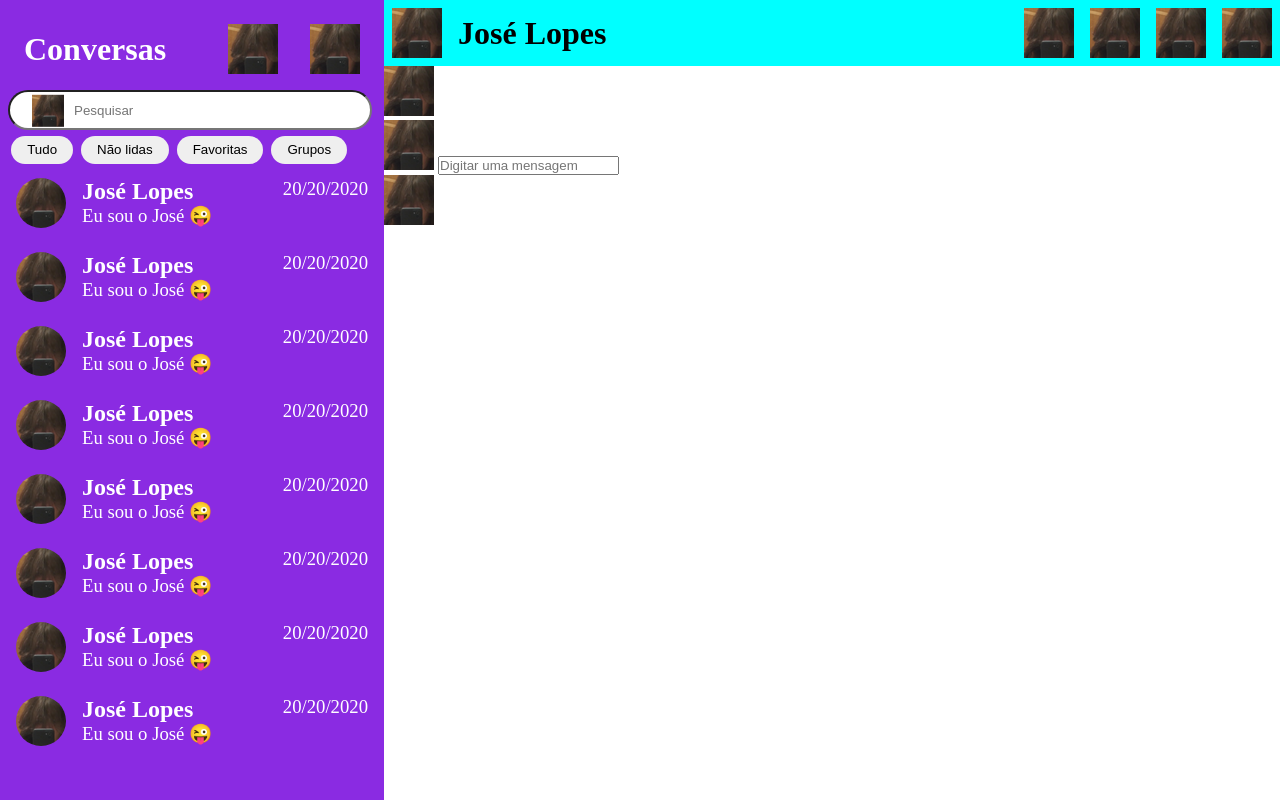
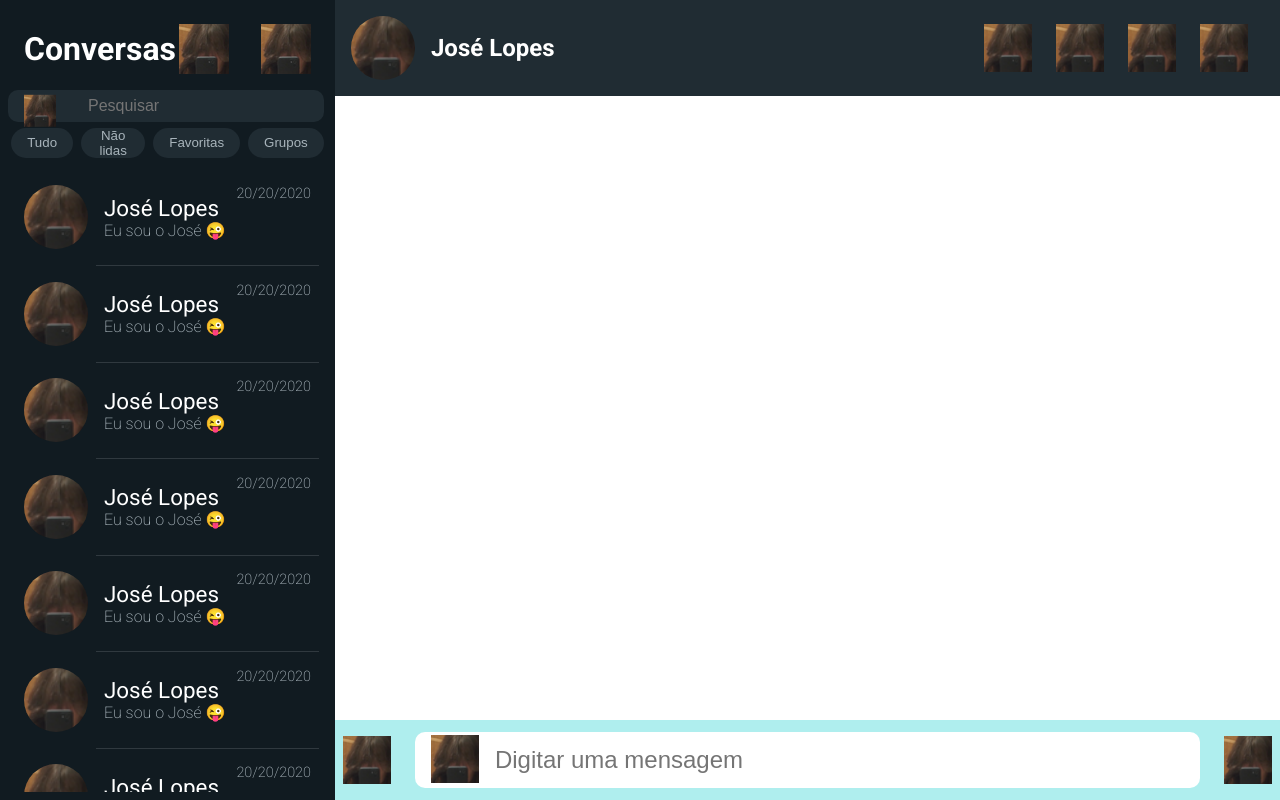
Before and after one commit to campoos/api-whatsapp, a plain HTML site: page index.html in a window 1280 px wide. Drawn offline with Linux system fonts and the light colour scheme.

Commit message:
continuação da construção da tela

```diff
--- a/index.html
+++ b/index.html
@@ -3,6 +3,10 @@
 <head>
     <meta charset="UTF-8">
     <meta name="viewport" content="width=device-width, initial-scale=1.0">
+    <link rel="preconnect" href="https://fonts.googleapis.com">
+    <link rel="preconnect" href="https://fonts.gstatic.com" crossorigin>
+    <link href="https://fonts.googleapis.com/css2?family=Roboto:ital,wght@0,100..900;1,100..900&display=swap" rel="stylesheet">
+
     <link rel="stylesheet" href="./site zap zap/style.css">
     <title>Zip-Zop</title>
 </head>
@@ -36,6 +40,7 @@
                 </div>
                 <h3>20/20/2020</h3>
             </div>
+            <hr>
             <div class="contato">
                 <div class="dadosContato">
                     <img src="./img/placeholder.png" alt="">
@@ -46,6 +51,7 @@
                 </div>
                 <h3>20/20/2020</h3>
             </div>
+            <hr>
             <div class="contato">
                 <div class="dadosContato">
                     <img src="./img/placeholder.png" alt="">
@@ -56,6 +62,7 @@
                 </div>
                 <h3>20/20/2020</h3>
             </div>
+            <hr>
             <div class="contato">
                 <div class="dadosContato">
                     <img src="./img/placeholder.png" alt="">
@@ -66,6 +73,7 @@
                 </div>
                 <h3>20/20/2020</h3>
             </div>
+            <hr>
             <div class="contato">
                 <div class="dadosContato">
                     <img src="./img/placeholder.png" alt="">
@@ -76,6 +84,7 @@
                 </div>
                 <h3>20/20/2020</h3>
             </div>
+            <hr>
             <div class="contato">
                 <div class="dadosContato">
                     <img src="./img/placeholder.png" alt="">
@@ -86,6 +95,7 @@
                 </div>
                 <h3>20/20/2020</h3>
             </div>
+            <hr>
             <div class="contato">
                 <div class="dadosContato">
                     <img src="./img/placeholder.png" alt="">
@@ -96,6 +106,7 @@
                 </div>
                 <h3>20/20/2020</h3>
             </div>
+            <hr>
             <div class="contato">
                 <div class="dadosContato">
                     <img src="./img/placeholder.png" alt="">
@@ -106,6 +117,7 @@
                 </div>
                 <h3>20/20/2020</h3>
             </div>
+            <hr>
         </div>
     </div>
     <div class="main">
--- a/site zap zap/style.css
+++ b/site zap zap/style.css
@@ -8,16 +8,17 @@ body {
     width: 100vw;
     height: 100vh;
     display: flex;
+    font-family: "Roboto", sans-serif;
 }
 
 .barraLateral {
-    width: 30%;
+    width: 35%;
     height: 100%;
     display: flex;
     flex-direction: column;
     padding: 0.5rem;
     align-items: center;
-    background-color: blueviolet;
+    background-color: #111B21;
 }
 
 .headerBarraLateral {
@@ -30,6 +31,7 @@ body {
 
 .headerBarraLateral h1 {
     color: white;
+    font-weight: 700;
 }
 
 .headerBarraLateral .icons-Header-BarraLateral {
@@ -46,8 +48,11 @@ body {
 .inputPesquisa input {
     width: 99%;
     height: 100%;
-    padding-left: 4rem;
-    border-radius: 50px;
+    padding-left: 5rem;
+    border-radius: 10px;
+    border: none;
+    font-size: 1rem;
+    background-color: #202C33;
 }
 
 .inputPesquisa img {
@@ -55,43 +60,88 @@ body {
     height: 2rem;
     left: 0;
     transform: translateY(15%);
-    margin-left: 1.5rem;
+    margin-left: 1rem;
 }
 
 .botoesBarraLateral {
     display: flex;
     align-items: center;
     gap: 0.5rem;
+    margin-top: 0.2rem;
     width: 100%;
     height: 2.5rem;
     padding: 0.2rem;
 }
 
 .botoesBarraLateral button {
-    height: 85%;
+    height: 100%;
     border: none;
     padding: 0rem 1rem 0rem 1rem;
     border-radius: 50px;
+    background-color: #202C33;
+    color: white;
+    font-weight: 100;
+    color: #A8B4BB;
 }
 
 .listaContatos {
     width: 100%;
     padding: 0.5rem;
+    overflow: auto;
 }
 
 .contato {
+    margin-top: 0.5rem;
     display: flex;
     justify-content: space-between;
-    margin-bottom: 1.5rem;
+    padding: 0.5rem;
+}
+
+.listaContatos .contato h3 {
+    font-weight: 200;
+    font-size: 0.9rem;
+    color: #A8B4BB;
+}
+
+.listaContatos hr {
+    height: 0.5px; /* Deixa a linha mais fina */
+    margin-top: 0.5rem;
+    margin-bottom: 0.5rem;
+    background-color: rgba(81, 89, 94, 0.5); /* Cor com transparência (50% de opacidade) */
+    color: transparent; /* A cor do texto dentro do <hr> será transparente */
+    margin-left: 5rem;
+    border: none;
 }
 
 .contato .dadosContato {
     display: flex;
 }
 
+.contato .dadosContato .textoContato{
+    display: flex;
+    flex-direction: column;
+    justify-content: center;
+    align-items: center;
+    text-align: start;
+}
+
+.contato .dadosContato .textoContato h2{
+    width: 100%;
+    font-weight: 400;
+    font-size: 1.4rem;
+    text-align: start;
+}
+
+.contato .dadosContato .textoContato h3{
+    font-weight: 200;
+    font-size: 1rem;
+    color: #A8B4BB;
+}
+
 .contato img {
     border-radius: 50px;
     margin-right: 1rem;
+    height: 4rem;
 }
 
 .contato h2 {
@@ -104,13 +154,17 @@ body {
 }
 
 .main {
-    height: 100%;
-    width: 70%;
+    height: 100vh;
+    width: 100%;
+    display: flex;
+    flex-direction: column;
+    justify-content: space-between;
 }
 
 .main .headerMain {
     width: 100%;
-    background-color: aqua;
+    height: 6rem;
+    background-color: #202C33;
     display: flex;
     justify-content: space-between;
 }
@@ -123,10 +177,71 @@ body {
     flex-grow: 1;
 }
 
+.main .headerMain .contatoConversa img {
+    border-radius: 50%;
+    height: 4rem;
+    margin-left: 0.5rem;
+}
+
+.main .headerMain .contatoConversa h1 {
+    color: white;
+    font-size: 1.5rem;
+    font-weight: 700;
+}
+
 .main .botoesHeader {
     width: 50%;
     display: flex;
+    align-items: center;
     justify-content: end;
-    gap: 1rem;
+    gap: 1.5rem;
+    margin: 0.5rem;
+    margin-right: 2rem;
+    flex-grow: 1;
+}
+
+.main .botoesHeader img {
+    height: 3rem;
+}
+
+.main .footerMain {
+    background-color: paleturquoise;
+    display: flex;
+    width: 100%;
+    height: 5rem;
     padding: 0.5rem;
+    justify-content: space-between;
+    align-items: center;
 }
+
+.main .footerMain img {
+    height: 3rem;
+}
+
+.main .footerMain .inputMensagem {
+    flex-grow: 1;
+    height: 3.5rem;
+    position: relative;
+    margin-left: 1.5rem;
+    margin-right: 1.5rem;
+
+}
+
+.main .footerMain .inputMensagem img{
+    position: absolute;
+    left: 0;
+    top: 5%;
+    margin-left: 1rem;
+    height: 3rem;
+}
+
+
+
+.main .footerMain .inputMensagem input{
+    width: 100%;
+    height: 100%;
+    padding-left: 5rem;
+    font-size: 1.5rem;
+    border-radius: 10px;
+    border: none;
+}
```
